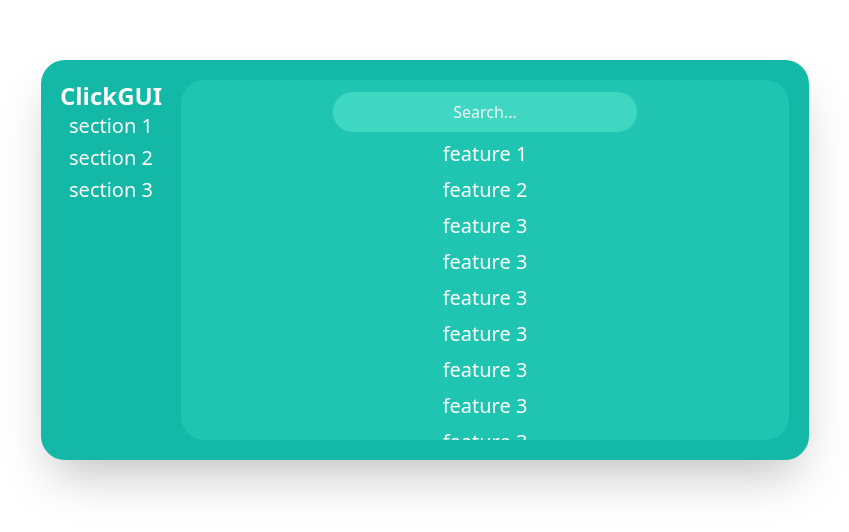
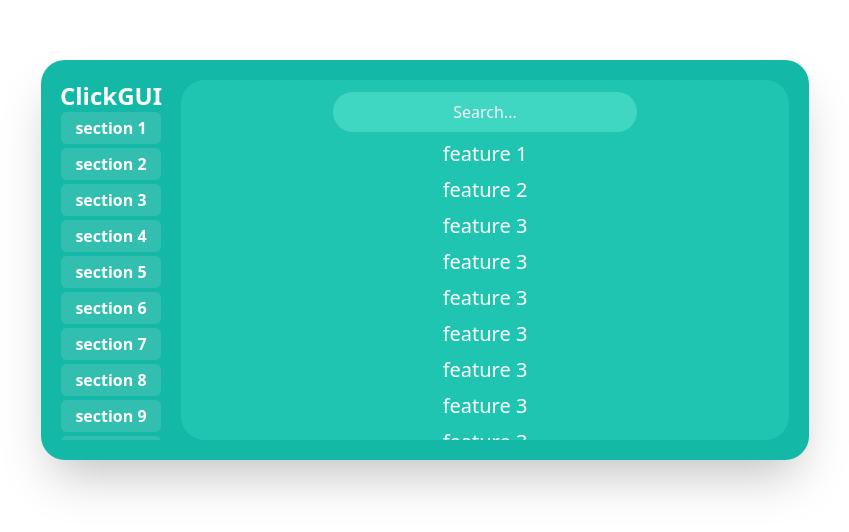
Before and after one commit to aesthetic0001/json-clickgui, a React (Create React App) app: page / in a window 1280 px wide. Shown: the part 140-672 px from the top of the page, without its empty margins (215-1064 px from the left). Built offline with nearby package versions, Linux system fonts and the light colour scheme.

Commit message:
add sectionheader component

```diff
--- a/package.json
+++ b/package.json
@@ -6,6 +6,7 @@
     "@testing-library/jest-dom": "^5.17.0",
     "@testing-library/react": "^13.4.0",
     "@testing-library/user-event": "^13.5.0",
+    "clsx": "^2.1.1",
     "framer-motion": "^11.2.10",
     "react": "^18.3.1",
     "react-dom": "^18.3.1",
--- a/src/App.jsx
+++ b/src/App.jsx
@@ -1,4 +1,4 @@
-import ClickGUI from "./ClickGUI";
+import ClickGUI from "./components/ClickGUI";
 
 export default function App() {
   return (
--- a/src/ClickGUI.jsx
+++ b/src/components/ClickGUI.jsx
@@ -1,4 +1,5 @@
 import { motion, AnimatePresence } from "framer-motion";
+import SectionHeader from "./sectionHeader";
 
 export default function ClickGUI({ title }) {
   return (
@@ -15,11 +16,13 @@ export default function ClickGUI({ title }) {
             <h1 className="justify-self-center self-center text-2xl font-bold">
               {title}
             </h1>
-            <div className="flex flex-col items-center gap-y-1 basis-1/3">
+            <div className="flex flex-col items-center gap-y-1 overflow-y-scroll h-full">
               {/* todo: put icon next to each section */}
-              <h1 className="text-xl">section 1</h1>
-              <h1 className="text-xl">section 2</h1>
-              <h1 className="text-xl">section 3</h1>
+              {
+                Array.from(Array(10).keys()).map((i) => {
+                  return <SectionHeader title={`section ${i + 1}`}/>
+                })
+              }
             </div>
           </div>
           <div className="relative w-full h-full">
--- /dev/null
+++ b/src/components/sectionHeader.jsx
@@ -0,0 +1,22 @@
+import {useState} from "react";
+import clsx from "clsx";
+
+export default function SectionHeader({ title }) {
+    const [active, setActive] = useState(false);
+
+    return (
+        <button className={
+            clsx(
+                "font-semibold select-none rounded-md text-white bg-opacity-15 hover:bg-opacity-15 w-full p-1 transition-all ease-in-out",
+                active ? "bg-blue-500" : "bg-gray-200 hover:bg-gray-400"
+            )
+        }
+            // on focus, set active to true
+            onFocus={() => setActive(true)}
+            // on blur, set active to false
+            onBlur={() => setActive(false)}
+        >
+            {title}
+        </button>
+    )
+}
--- /dev/null
+++ b/src/utils/schemaParser.jsx
@@ -0,0 +1,3 @@
+function parseSchema(schema) {
+
+}
```
Also changed, not shown: src/data/schema.json (added, +38 -0 lines), 1 other file (tests, documents, lock files or other folders).
